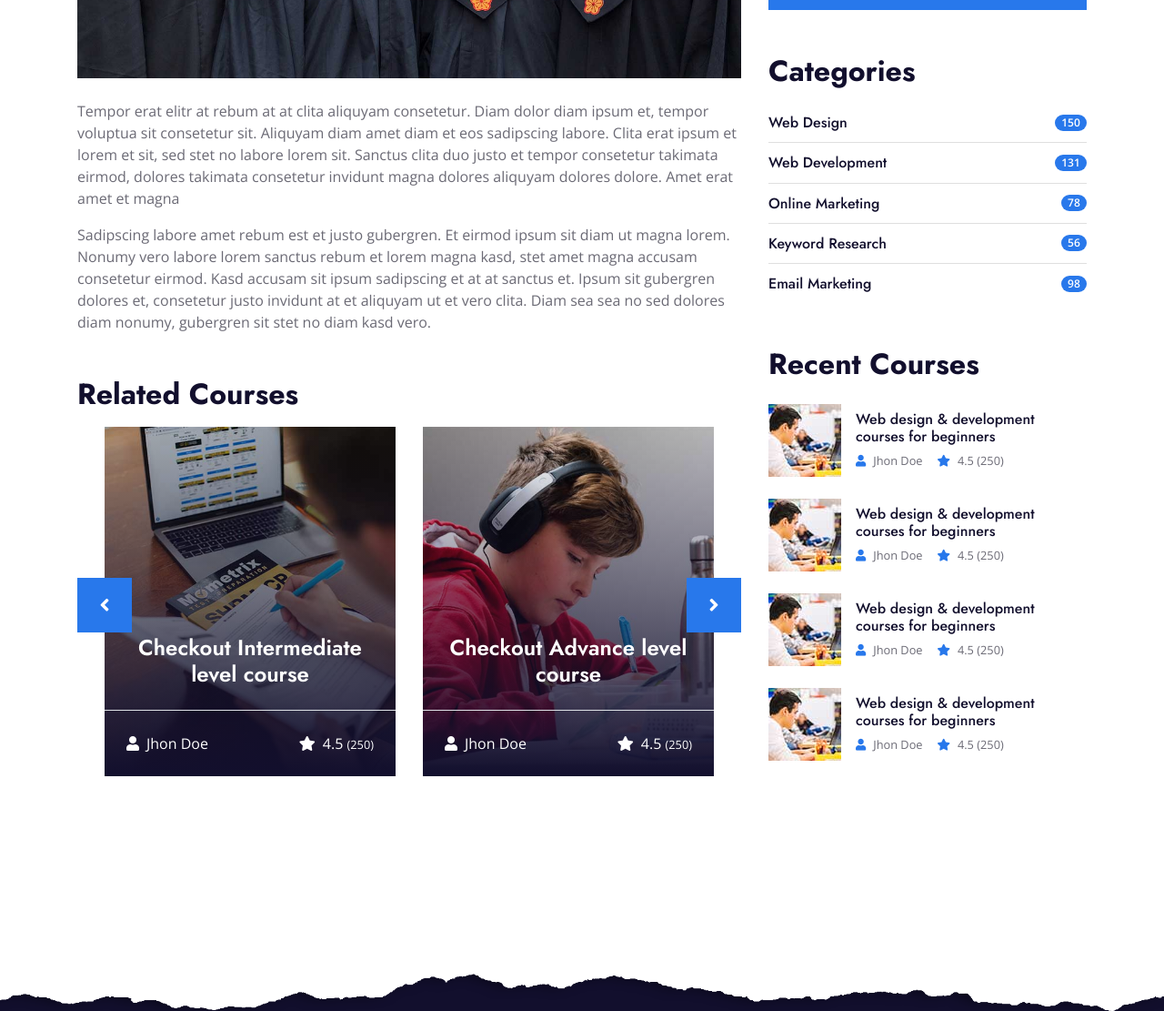
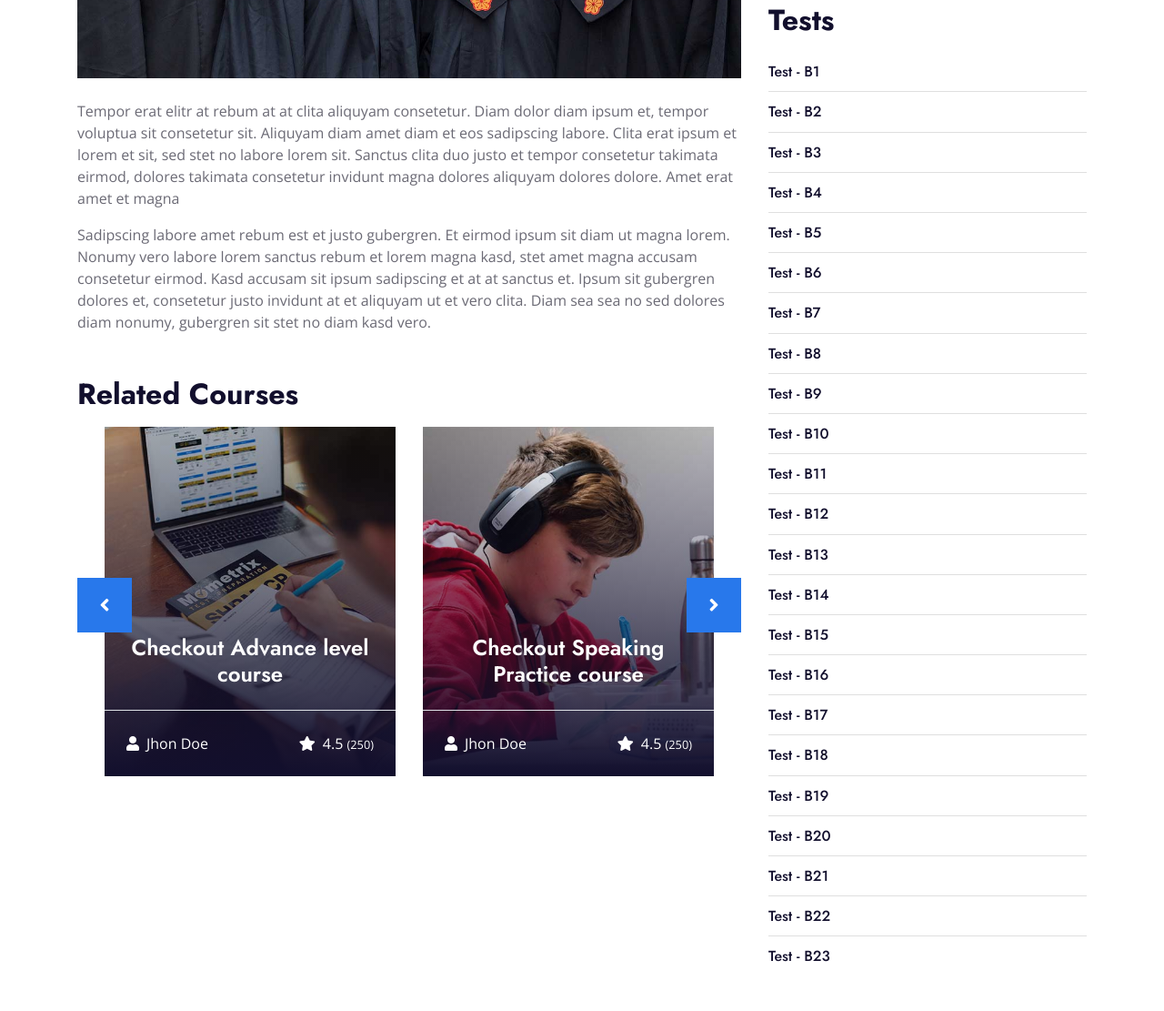
Before and after one commit to Sohamk130405/spoken-english, a plain HTML site: page course1.html in a window 1280 px wide. Shown: the part 1277-2388 px from the top of the page at 91% size. Drawn offline with nearby package versions, Linux system fonts and the light colour scheme.

Commit message:
Content Updated

```diff
--- a/course1.html
+++ b/course1.html
@@ -161,7 +161,7 @@
                         <a class="courses-list-item position-relative d-block overflow-hidden mb-2" href="course2.html">
                             <img class="img-fluid" src="img/courses-2.jpg" alt="">
                             <div class="courses-text">
-                                <h4 class="text-center text-white px-3">Checkout Intermediate level course</h4>
+                                <h4 class="text-center text-white px-3">Checkout Advance level course</h4>
                                 <div class="border-top w-100 mt-3">
                                     <div class="d-flex justify-content-between p-4">
                                         <span class="text-white"><i class="fa fa-user mr-2"></i>Jhon Doe</span>
@@ -174,7 +174,7 @@
                         <a class="courses-list-item position-relative d-block overflow-hidden mb-2" href="course3.html">
                             <img class="img-fluid" src="img/courses-3.jpg" alt="">
                             <div class="courses-text">
-                                <h4 class="text-center text-white px-3">Checkout Advance level course</h4>
+                                <h4 class="text-center text-white px-3">Checkout Speaking Practice course</h4>
                                 <div class="border-top w-100 mt-3">
                                     <div class="d-flex justify-content-between p-4">
                                         <span class="text-white"><i class="fa fa-user mr-2"></i>Jhon Doe</span>
@@ -192,103 +192,110 @@
                         <h3 class="text-white py-3 px-4 m-0">Course Features</h3>
                         <div class="d-flex justify-content-between border-bottom px-4">
                             <h6 class="text-white my-3">Instructor</h6>
-                            <h6 class="text-white my-3">John Doe</h6>
+                            <h6 class="text-white my-3">New instructor for each course</h6>
                         </div>
                         <div class="d-flex justify-content-between border-bottom px-4">
                             <h6 class="text-white my-3">Rating</h6>
-                            <h6 class="text-white my-3">4.5 <small>(250)</small></h6>
+                            <h6 class="text-white my-3">4.9</h6>
                         </div>
                         <div class="d-flex justify-content-between border-bottom px-4">
-                            <h6 class="text-white my-3">Lectures</h6>
-                            <h6 class="text-white my-3">15</h6>
+                            <h6 class="text-white my-3">Sessions</h6>
+                            <h6 class="text-white my-3">25</h6>
                         </div>
                         <div class="d-flex justify-content-between border-bottom px-4">
                             <h6 class="text-white my-3">Duration</h6>
-                            <h6 class="text-white my-3">10.00 Hrs</h6>
+                            <h6 class="text-white my-3">45min/per</h6>
                         </div>
                         <div class="d-flex justify-content-between border-bottom px-4">
                             <h6 class="text-white my-3">Skill level</h6>
-                            <h6 class="text-white my-3">All Level</h6>
+                            <h6 class="text-white my-3">Basics</h6>
                         </div>
                         <div class="d-flex justify-content-between px-4">
                             <h6 class="text-white my-3">Language</h6>
                             <h6 class="text-white my-3">English</h6>
                         </div>
-                        <h5 class="text-white py-3 px-4 m-0">Course Price: $199</h5>
+                        <!-- <h5 class="text-white py-3 px-4 m-0">Course Price: $199</h5> -->
                         <div class="py-3 px-4">
-                            <a class="btn btn-block btn-secondary py-3 px-5" href="">Enroll Now</a>
+                            <a class="btn btn-block btn-secondary py-3 px-5" href="/contact.html">Enroll Now</a>
                         </div>
                     </div>
 
                     <div class="mb-5">
-                        <h2 class="mb-3">Categories</h2>
+                        <h2 class="mb-3">Tests</h2>
                         <ul class="list-group list-group-flush">
                             <li class="list-group-item d-flex justify-content-between align-items-center px-0">
-                                <a href="" class="text-decoration-none h6 m-0">Web Design</a>
-                                <span class="badge badge-primary badge-pill">150</span>
+                                <a href="https://forms.gle/MgWzcdiMZCD3AELA6" target="_blank" rel="noopener noreferrer" class="text-decoration-none h6 m-0">Test - B1</a>
                             </li>
                             <li class="list-group-item d-flex justify-content-between align-items-center px-0">
-                                <a href="" class="text-decoration-none h6 m-0">Web Development</a>
-                                <span class="badge badge-primary badge-pill">131</span>
+                                <a href="https://forms.gle/7c8uCHPtoyFwkSjm6" target="_blank" rel="noopener noreferrer" class="text-decoration-none h6 m-0">Test - B2</a>
                             </li>
                             <li class="list-group-item d-flex justify-content-between align-items-center px-0">
-                                <a href="" class="text-decoration-none h6 m-0">Online Marketing</a>
-                                <span class="badge badge-primary badge-pill">78</span>
+                                <a href="https://forms.gle/Mf392eErmcj42sKF7" target="_blank" rel="noopener noreferrer" class="text-decoration-none h6 m-0">Test - B3</a>
                             </li>
                             <li class="list-group-item d-flex justify-content-between align-items-center px-0">
-                                <a href="" class="text-decoration-none h6 m-0">Keyword Research</a>
-                                <span class="badge badge-primary badge-pill">56</span>
+                                <a href="https://forms.gle/jxdY2PaBchH69zvt7" target="_blank" rel="noopener noreferrer" class="text-decoration-none h6 m-0">Test - B4</a>
                             </li>
                             <li class="list-group-item d-flex justify-content-between align-items-center px-0">
-                                <a href="" class="text-decoration-none h6 m-0">Email Marketing</a>
-                                <span class="badge badge-primary badge-pill">98</span>
+                                <a href="https://forms.gle/hWcxkTUds9AHbfPK6" target="_blank" rel="noopener noreferrer" class="text-decoration-none h6 m-0">Test - B5</a>
+                            </li>
+                            <li class="list-group-item d-flex justify-content-between align-items-center px-0">
+                                <a href="https://forms.gle/h72bgps4FW6uip8Y7" target="_blank" rel="noopener noreferrer" class="text-decoration-none h6 m-0">Test - B6</a>
+                            </li>
+                            <li class="list-group-item d-flex justify-content-between align-items-center px-0">
+                                <a href="https://forms.gle/4srvJ4g3y4gLkRA2A" target="_blank" rel="noopener noreferrer" class="text-decoration-none h6 m-0">Test - B7</a>
+                            </li>
+                            <li class="list-group-item d-flex justify-content-between align-items-center px-0">
+                                <a href="https://forms.gle/ew97nNED1cLxEqk59" target="_blank" rel="noopener noreferrer" class="text-decoration-none h6 m-0">Test - B8</a>
+                            </li>
+                            <li class="list-group-item d-flex justify-content-between align-items-center px-0">
+                                <a href="https://forms.gle/1c7LBGMmbeJ2PfBW7" target="_blank" rel="noopener noreferrer" class="text-decoration-none h6 m-0">Test - B9</a>
+                            </li>
+                            <li class="list-group-item d-flex justify-content-between align-items-center px-0">
+                                <a href="https://forms.gle/KFPGoTDweZ1w8fkb7" target="_blank" rel="noopener noreferrer" class="text-decoration-none h6 m-0">Test - B10</a>
+                            </li>
+                            <li class="list-group-item d-flex justify-content-between align-items-center px-0">
+                                <a href="https://forms.gle/Xu7LNuHQCMvaigPM7" target="_blank" rel="noopener noreferrer" class="text-decoration-none h6 m-0">Test - B11</a>
+                            </li>
+                            <li class="list-group-item d-flex justify-content-between align-items-center px-0">
+                                <a href="https://forms.gle/Yh2M5xvoHkE1BTmV7" target="_blank" rel="noopener noreferrer" class="text-decoration-none h6 m-0">Test - B12</a>
+                            </li>
+                            <li class="list-group-item d-flex justify-content-between align-items-center px-0">
+                                <a href="https://forms.gle/wT6oHpm2PVaiDqNE8" target="_blank" rel="noopener noreferrer" class="text-decoration-none h6 m-0">Test - B13</a>
+                            </li>
+                            <li class="list-group-item d-flex justify-content-between align-items-center px-0">
+                                <a href="https://forms.gle/foPmonDpg3G7WNvi9" target="_blank" rel="noopener noreferrer" class="text-decoration-none h6 m-0">Test - B14</a>
+                            </li>
+                            <li class="list-group-item d-flex justify-content-between align-items-center px-0">
+                                <a href="https://forms.gle/V7EssjpjvEkzCHGB6" target="_blank" rel="noopener noreferrer" class="text-decoration-none h6 m-0">Test - B15</a>
+                            </li>
+                            <li class="list-group-item d-flex justify-content-between align-items-center px-0">
+                                <a href="https://forms.gle/gzLemUrigGk9iFiV7" target="_blank" rel="noopener noreferrer" class="text-decoration-none h6 m-0">Test - B16</a>
+                            </li>
+                            <li class="list-group-item d-flex justify-content-between align-items-center px-0">
+                                <a href="https://forms.gle/wi31eoEnTgMk2FBB8" target="_blank" rel="noopener noreferrer" class="text-decoration-none h6 m-0">Test - B17</a>
+                            </li>
+                            <li class="list-group-item d-flex justify-content-between align-items-center px-0">
+                                <a href="https://forms.gle/jqR8gn5MCmZhwPpGA" target="_blank" rel="noopener noreferrer" class="text-decoration-none h6 m-0">Test - B18</a>
+                            </li>
+                            <li class="list-group-item d-flex justify-content-between align-items-center px-0">
+                                <a href="https://forms.gle/Gm6vpKTJ6aUxMb1p7" target="_blank" rel="noopener noreferrer" class="text-decoration-none h6 m-0">Test - B19</a>
+                            </li>
+                            <li class="list-group-item d-flex justify-content-between align-items-center px-0">
+                                <a href="https://forms.gle/AVXDP7rXbUzfC2KE7" target="_blank" rel="noopener noreferrer" class="text-decoration-none h6 m-0">Test - B20</a>
+                            </li>
+                            <li class="list-group-item d-flex justify-content-between align-items-center px-0">
+                                <a href="https://forms.gle/MLcNxwxztwGdXzR98" target="_blank" rel="noopener noreferrer" class="text-decoration-none h6 m-0">Test - B21</a>
+                            </li>
+                            <li class="list-group-item d-flex justify-content-between align-items-center px-0">
+                                <a href="https://forms.gle/pKeCX8PBEGcJFqqMA" target="_blank" rel="noopener noreferrer" class="text-decoration-none h6 m-0">Test - B22</a>
+                            </li>
+                            <li class="list-group-item d-flex justify-content-between align-items-center px-0">
+                                <a href="https://forms.gle/EShi4FG1aoT3ieRR6" target="_blank" rel="noopener noreferrer" class="text-decoration-none h6 m-0">Test - B23</a>
                             </li>
                         </ul>
                     </div>
 
-                    <div class="mb-5">
-                        <h2 class="mb-4">Recent Courses</h2>
-                        <a class="d-flex align-items-center text-decoration-none mb-4" href="">
-                            <img class="img-fluid rounded" src="img/courses-80x80.jpg" alt="">
-                            <div class="pl-3">
-                                <h6>Web design & development courses for beginners</h6>
-                                <div class="d-flex">
-                                    <small class="text-body mr-3"><i class="fa fa-user text-primary mr-2"></i>Jhon Doe</small>
-                                    <small class="text-body"><i class="fa fa-star text-primary mr-2"></i>4.5 (250)</small>
-                                </div>
-                            </div>
-                        </a>
-                        <a class="d-flex align-items-center text-decoration-none mb-4" href="">
-                            <img class="img-fluid rounded" src="img/courses-80x80.jpg" alt="">
-                            <div class="pl-3">
-                                <h6>Web design & development courses for beginners</h6>
-                                <div class="d-flex">
-                                    <small class="text-body mr-3"><i class="fa fa-user text-primary mr-2"></i>Jhon Doe</small>
-                                    <small class="text-body"><i class="fa fa-star text-primary mr-2"></i>4.5 (250)</small>
-                                </div>
-                            </div>
-                        </a>
-                        <a class="d-flex align-items-center text-decoration-none mb-4" href="">
-                            <img class="img-fluid rounded" src="img/courses-80x80.jpg" alt="">
-                            <div class="pl-3">
-                                <h6>Web design & development courses for beginners</h6>
-                                <div class="d-flex">
-                                    <small class="text-body mr-3"><i class="fa fa-user text-primary mr-2"></i>Jhon Doe</small>
-                                    <small class="text-body"><i class="fa fa-star text-primary mr-2"></i>4.5 (250)</small>
-                                </div>
-                            </div>
-                        </a>
-                        <a class="d-flex align-items-center text-decoration-none" href="">
-                            <img class="img-fluid rounded" src="img/courses-80x80.jpg" alt="">
-                            <div class="pl-3">
-                                <h6>Web design & development courses for beginners</h6>
-                                <div class="d-flex">
-                                    <small class="text-body mr-3"><i class="fa fa-user text-primary mr-2"></i>Jhon Doe</small>
-                                    <small class="text-body"><i class="fa fa-star text-primary mr-2"></i>4.5 (250)</small>
-                                </div>
-                            </div>
-                        </a>
-                    </div>
+
                 </div>
             </div>
         </div>
@@ -335,8 +342,8 @@
                     <h3 class="text-white mb-4">Our Courses</h3>
                     <div class="d-flex flex-column justify-content-start">
                         <a class="text-white-50 mb-2" href="course1.html"><i class="fa fa-angle-right mr-2"></i>Basic level</a>
-                        <a class="text-white-50 mb-2" href="course2.html"><i class="fa fa-angle-right mr-2"></i>Intermediate level</a>
-                        <a class="text-white-50 mb-2" href="course3.html"><i class="fa fa-angle-right mr-2"></i>Advance level</a>
+                        <a class="text-white-50 mb-2" href="course2.html"><i class="fa fa-angle-right mr-2"></i>Advance level</a>
+                        <a class="text-white-50 mb-2" href="course3.html"><i class="fa fa-angle-right mr-2"></i>Speaking Practice level</a>
                         <!-- <a class="text-white-50 mb-2" href="#"><i class="fa fa-angle-right mr-2"></i>Research</a>
                         <a class="text-white-50" href="#"><i class="fa fa-angle-right mr-2"></i>SEO</a> -->
                     </div>
```
Also changed, not shown: about.html (+2 -2 lines), contact.html (+2 -2 lines), course.html (+4 -4 lines), course2.html (+5 -5 lines), course3.html (+5 -5 lines), detail.html (+2 -2 lines), feature.html (+2 -2 lines), index.html (+12 -16 lines), team.html (+2 -2 lines), testimonial.html (+2 -2 lines).
